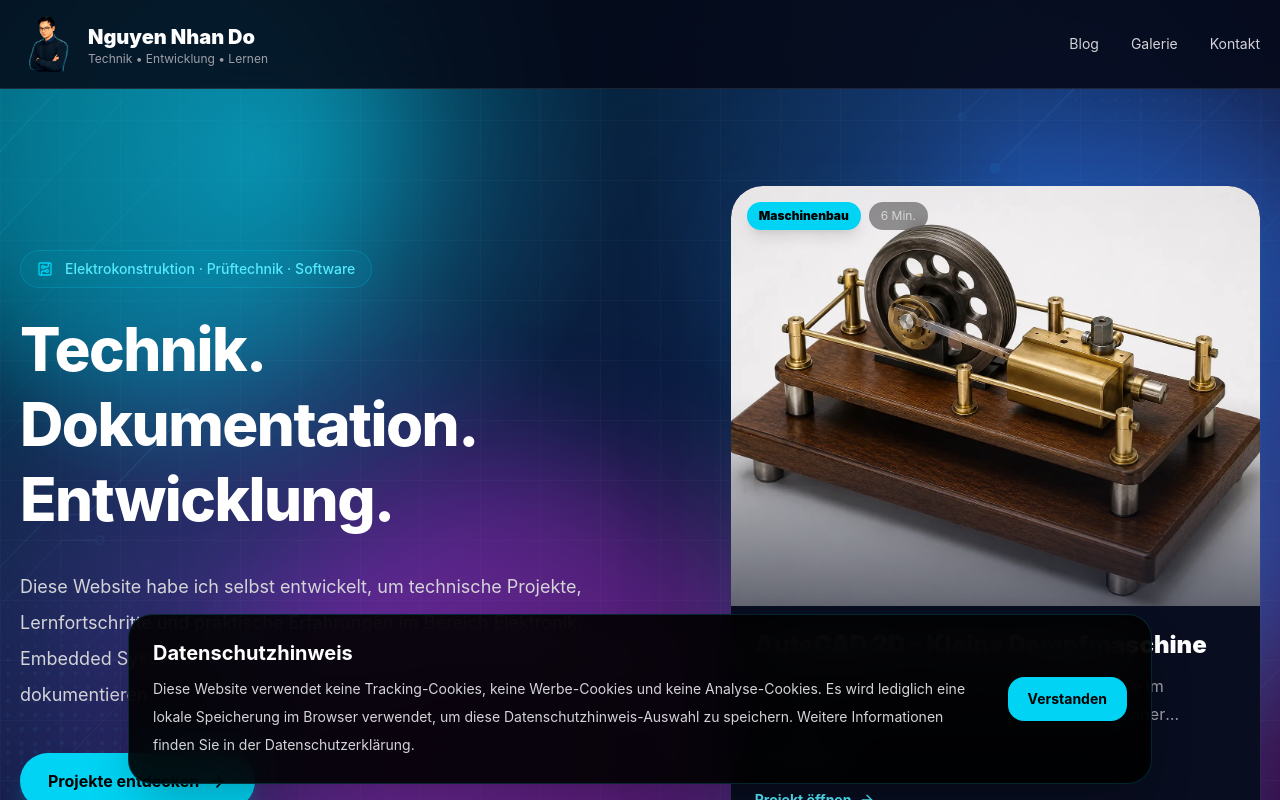
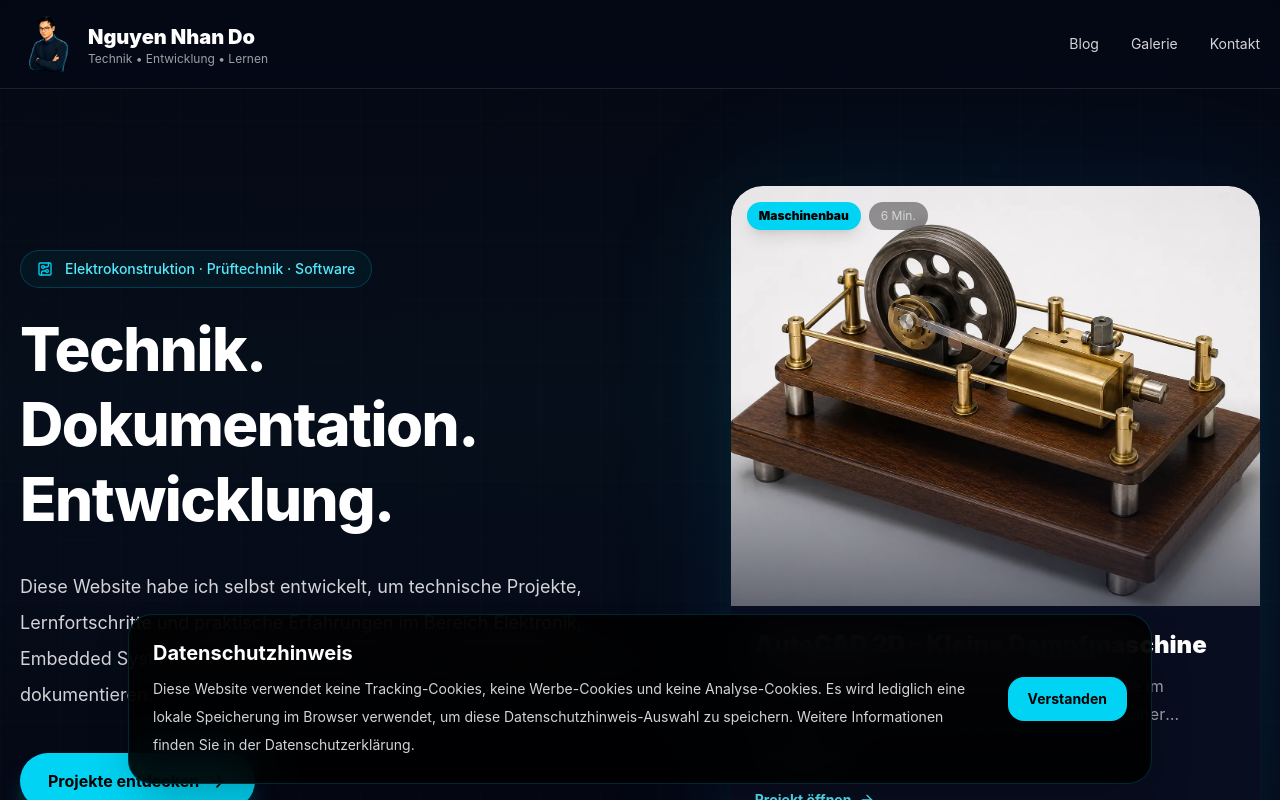
Before and after one commit to nguyennhando/my-electronics-blog, a React (Vite) app: page / in a window 1280 px wide. Shown: the top 800 px of the page. Built offline with nearby package versions, Linux system fonts and the light colour scheme.

Commit message:
Update UI

```diff
--- a/src/App.jsx
+++ b/src/App.jsx
@@ -187,13 +187,10 @@ function GradientBorder({ children, gradient = "from-cyan-400 via-cyan-500 to-cy
 function Background() {
   return (
     <div className="fixed inset-0 -z-10 overflow-hidden bg-[#07111f]">
-      {SITE_SETTINGS.background_image && <img src={SITE_SETTINGS.background_image} alt="" className="absolute inset-0 h-full w-full object-cover opacity-30" />}
-      <div className="absolute inset-0 bg-[radial-gradient(circle_at_20%_20%,rgba(34,211,238,0.45),transparent_30%),radial-gradient(circle_at_80%_20%,rgba(59,130,246,0.42),transparent_32%),radial-gradient(circle_at_20%_80%,rgba(168,85,247,0.38),transparent_34%),radial-gradient(circle_at_80%_80%,rgba(236,72,153,0.34),transparent_32%)]" />
-      <div className="absolute inset-0 bg-gradient-to-br from-cyan-500/20 via-blue-900/30 to-fuchsia-600/20" />
-      <div className="absolute inset-0 opacity-[0.16]" style={{ backgroundImage: "linear-gradient(rgba(255,255,255,.16) 1px,transparent 1px),linear-gradient(90deg,rgba(255,255,255,.16) 1px,transparent 1px)", backgroundSize: "60px 60px" }} />
-      <div className="absolute left-[-120px] top-[-120px] h-[520px] w-[520px] rounded-full bg-cyan-400/35 blur-3xl" />
-      <div className="absolute right-[-160px] top-[15%] h-[560px] w-[560px] rounded-full bg-blue-500/35 blur-3xl" />
-      <div className="absolute bottom-[-180px] left-[20%] h-[520px] w-[520px] rounded-full bg-fuchsia-500/30 blur-3xl" />
+      {SITE_SETTINGS.background_image && <img src={SITE_SETTINGS.background_image} alt="" className="absolute inset-0 h-full w-full object-cover opacity-25" />}
+      <div className="absolute inset-0 bg-black/65" />
+      <div className="absolute inset-0 bg-gradient-to-b from-[#050816]/70 via-[#07111f]/80 to-[#050816]/95" />
+      <div className="absolute inset-0 opacity-[0.08]" style={{ backgroundImage: "linear-gradient(rgba(255,255,255,.12) 1px,transparent 1px),linear-gradient(90deg,rgba(255,255,255,.12) 1px,transparent 1px)", backgroundSize: "60px 60px" }} />
     </div>
   );
 }
```
